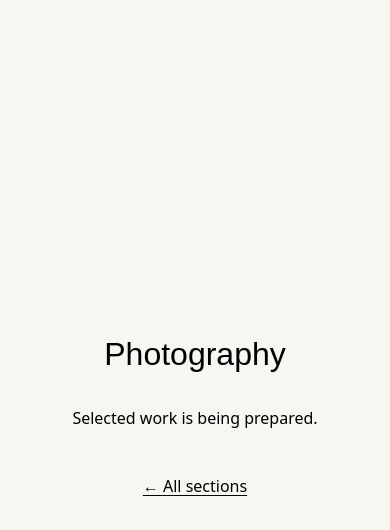
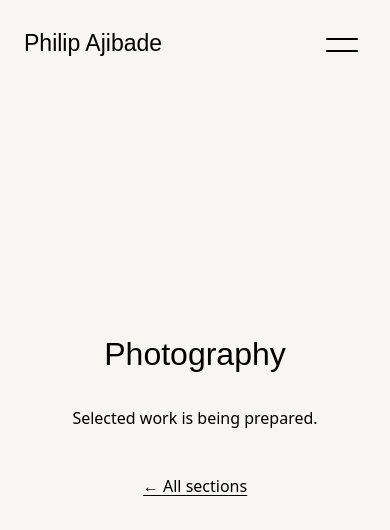
Before and after one commit to JibadeDotun/philip-ajibade-website, a Next.js app: page /photography in a window 390 px wide. Shown: the top 530 px of the page. Built offline with nearby package versions, Linux system fonts and the light colour scheme; a web font is replaced by a local one.

Commit message:
Add name header and full-screen navigation menu

```diff
--- /dev/null
+++ b/src/app/about/page.tsx
@@ -0,0 +1,8 @@
+import type { Metadata } from "next";
+import SectionFoundation from "../../components/section-foundation";
+
+export const metadata: Metadata = { title: "About | Philip Ajibade" };
+
+export default function Page() {
+  return <SectionFoundation title="About" description="A little more about me, coming soon." />;
+}
--- /dev/null
+++ b/src/app/contact/page.tsx
@@ -0,0 +1,8 @@
+import type { Metadata } from "next";
+import SectionFoundation from "../../components/section-foundation";
+
+export const metadata: Metadata = { title: "Contact | Philip Ajibade" };
+
+export default function Page() {
+  return <SectionFoundation title="Contact" description="Contact details will be added soon." />;
+}
--- a/src/app/globals.css
+++ b/src/app/globals.css
@@ -35,3 +35,5 @@
   background: var(--accent);
   color: var(--background);
 }
+
+html:has(dialog[open]) { overflow: hidden; }
--- a/src/app/layout.tsx
+++ b/src/app/layout.tsx
@@ -1,6 +1,7 @@
 import type { Metadata } from "next";
 import { Hedvig_Letters_Serif } from "next/font/google";
 import "./globals.css";
+import SiteHeader from "../components/site-header";
 
 const display = Hedvig_Letters_Serif({
   subsets: ["latin"],
@@ -20,7 +21,7 @@
 export default function RootLayout({ children }: Readonly<{ children: React.ReactNode }>) {
   return (
     <html lang="en" className={display.variable}>
-      <body>{children}</body>
+      <body><SiteHeader />{children}</body>
     </html>
   );
 }
--- a/src/components/section-foundation.tsx
+++ b/src/components/section-foundation.tsx
@@ -1,11 +1,11 @@
 import Link from "next/link";
 import styles from "../app/gateway.module.css";
 
-export default function SectionFoundation({ title }: { title: string }) {
+export default function SectionFoundation({ title, description = "Selected work is being prepared." }: { title: string; description?: string }) {
   return (
     <main className={`${styles.gateway} ${styles.section}`}>
       <h1 className={styles.title}>{title}</h1>
-      <p>Selected work is being prepared.</p>
+      <p>{description}</p>
       <Link className={styles.back} href="/">← All sections</Link>
     </main>
   );
--- /dev/null
+++ b/src/components/site-header.module.css
@@ -0,0 +1,94 @@
+.header, .menuHeader {
+  display: flex;
+  align-items: center;
+  justify-content: space-between;
+  gap: 24px;
+  padding: 28px clamp(24px, 4vw, 64px);
+}
+.header { position: absolute; inset: 0 0 auto; z-index: 10; }
+.name {
+  font-family: var(--font-gateway), Georgia, serif;
+  font-size: clamp(23px, 2vw, 30px);
+  line-height: 1.3;
+  color: var(--foreground);
+  text-decoration: none;
+}
+.button {
+  display: grid;
+  place-items: center;
+  width: 48px;
+  height: 48px;
+  padding: 0;
+  border: 0;
+  background: transparent;
+  color: var(--foreground);
+  cursor: pointer;
+}
+.menuIcon, .closeIcon { position: relative; display: block; width: 32px; height: 32px; }
+.menuIcon span, .closeIcon span {
+  position: absolute;
+  left: 0;
+  width: 32px;
+  height: 2px;
+  border-radius: 2px;
+  background: currentColor;
+}
+.menuIcon span:first-child { top: 10px; }
+.menuIcon span:last-child { top: 22px; }
+.closeIcon span { top: 15px; }
+.closeIcon span:first-child { transform: rotate(45deg); }
+.closeIcon span:last-child { transform: rotate(-45deg); }
+.name:hover, .button:hover, .menuLink:hover { color: var(--accent); }
+.name, .button, .menuLink { transition: color 180ms ease; }
+.name:focus-visible, .button:focus-visible, .menuLink:focus-visible {
+  outline: 2px solid var(--accent);
+  outline-offset: 6px;
+}
+.dialog {
+  position: fixed;
+  inset: 0;
+  width: 100%;
+  height: 100dvh;
+  max-width: none;
+  max-height: none;
+  margin: 0;
+  padding: 0;
+  border: 0;
+  overflow: auto;
+  color: var(--foreground);
+  background: color-mix(in srgb, var(--background) 95%, transparent);
+  backdrop-filter: blur(16px);
+}
+.dialog::backdrop { background: transparent; }
+.dialog[open] { display: flex; flex-direction: column; animation: menu-reveal 240ms ease-out; }
+.menuHeader { flex: none; }
+.menuNavigation {
+  flex: 1;
+  display: flex;
+  flex-direction: column;
+  justify-content: center;
+  align-items: center;
+  gap: clamp(32px, 7vh, 80px);
+  padding: 32px 24px 100px;
+}
+.menuLink {
+  display: grid;
+  justify-items: center;
+  gap: 4px;
+  font-family: var(--font-gateway), Georgia, serif;
+  font-size: clamp(44px, 6vw, 88px);
+  line-height: 1.1;
+  text-transform: uppercase;
+  text-decoration: none;
+  color: var(--foreground);
+}
+.number { font-size: clamp(16px, 1.7vw, 24px); font-style: italic; opacity: 0.55; }
+@keyframes menu-reveal { from { opacity: 0; } to { opacity: 1; } }
+@media (max-width: 40rem) {
+  .header, .menuHeader { padding: 20px 24px; }
+  .menuNavigation { padding-bottom: 80px; }
+}
+@media (prefers-reduced-motion: reduce) {
+  .dialog[open] { animation: none; }
+  .name, .button, .menuLink { transition: none; }
+}
--- /dev/null
+++ b/src/components/site-header.tsx
@@ -0,0 +1,53 @@
+"use client";
+
+import Link from "next/link";
+import { useRef, useState } from "react";
+import styles from "./site-header.module.css";
+
+const items = [
+  { href: "/", title: "Home" },
+  { href: "/about", title: "About" },
+  { href: "/contact", title: "Contact" },
+];
+
+export default function SiteHeader() {
+  const dialog = useRef<HTMLDialogElement>(null);
+  const trigger = useRef<HTMLButtonElement>(null);
+  const [open, setOpen] = useState(false);
+
+  function openMenu() {
+    dialog.current?.showModal();
+    setOpen(true);
+  }
+
+  function closeMenu() {
+    dialog.current?.close();
+  }
+
+  return (
+    <>
+      <header className={styles.header}>
+        <Link href="/" className={styles.name}>Philip Ajibade</Link>
+        <button ref={trigger} type="button" className={styles.button} aria-label="Open menu" aria-haspopup="dialog" aria-expanded={open} aria-controls="site-menu" onClick={openMenu}>
+          <span className={styles.menuIcon} aria-hidden="true"><span /><span /></span>
+        </button>
+      </header>
+      <dialog ref={dialog} id="site-menu" className={styles.dialog} aria-label="Site navigation" onClose={() => { setOpen(false); trigger.current?.focus(); }}>
+        <div className={styles.menuHeader}>
+          <Link href="/" className={styles.name} onClick={closeMenu}>Philip Ajibade</Link>
+          <button type="button" className={styles.button} aria-label="Close menu" autoFocus onClick={closeMenu}>
+            <span className={styles.closeIcon} aria-hidden="true"><span /><span /></span>
+          </button>
+        </div>
+        <nav className={styles.menuNavigation} aria-label="Main navigation">
+          {items.map((item, index) => (
+            <Link key={item.href} href={item.href} className={styles.menuLink} onClick={closeMenu}>
+              <span className={styles.number} aria-hidden="true">{String(index + 1).padStart(2, "0")}</span>
+              <span>{item.title}</span>
+            </Link>
+          ))}
+        </nav>
+      </dialog>
+    </>
+  );
+}
```
